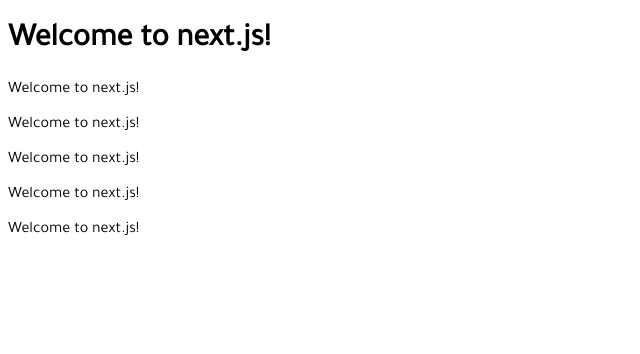
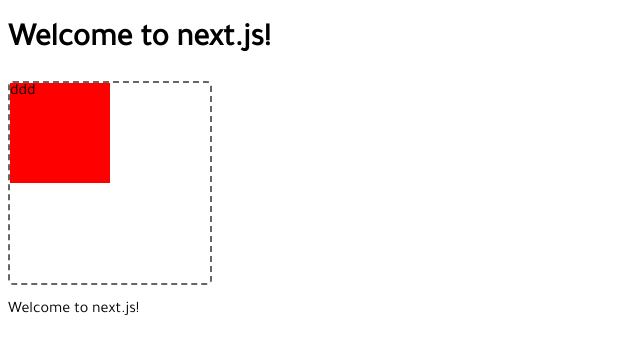
Before and after one commit to efosao/image_stitcher, a Next.js app: page / in a window 1280 px wide. Shown: the top 354 px of the page, without its empty margins (0-640 px from the left). Built offline with nearby package versions, Linux system fonts and the light colour scheme.

Commit message:
added react-dropzone to web page

```diff
--- a/pages/index.jsx
+++ b/pages/index.jsx
@@ -1,16 +1,37 @@
-export default () => (
+import React, { Component } from 'react'
+import Dropzone from 'react-dropzone'
+
+class Uploader extends Component {
+  onDrop = (files) => {
+    console.log('you dropped stuff on me', files)
+  }
+  render () {
+    return (
       <div>
         <link href="https://fonts.googleapis.com/css?family=Tajawal" rel="stylesheet" />
         <h1>Welcome to next.js!</h1>
-    <p>Welcome to next.js!</p>
-    <p>Welcome to next.js!</p>
-    <p>Welcome to next.js!</p>
-    <p>Welcome to next.js!</p>
+        <Dropzone onDrop={this.onDrop}><div className='drop'>ddd</div></Dropzone>
+        <style jsx>{`
+          .drop {
+            background-color: red;
+            height: 100px;
+            width: 100px;
+          }
+        `}</style>
         <p>Welcome to next.js!</p>
         <style global jsx>{`
           body {
             font-family: "Tajawal", sans-serif;
           }
+          drop {
+            color: red;
+            height: 100px;
+            width: 100px;
+          }
         `}</style>
       </div>
     )
+  }
+}
+
+export default Uploader
```
Lines whose indentation alone changed are shown as unchanged.
